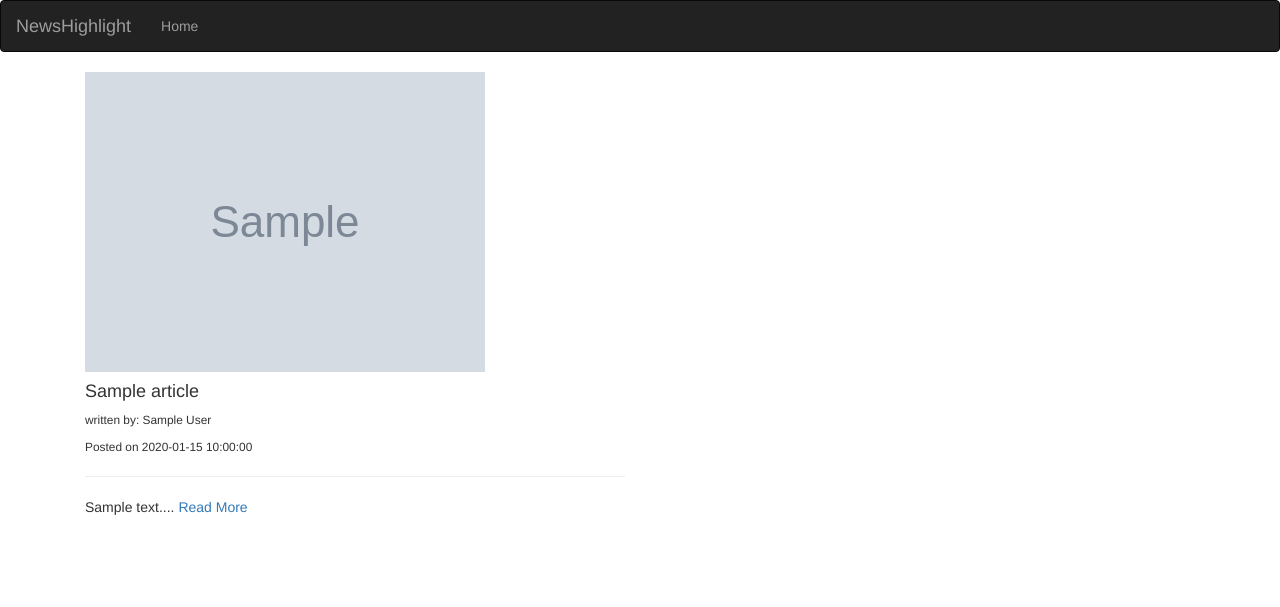
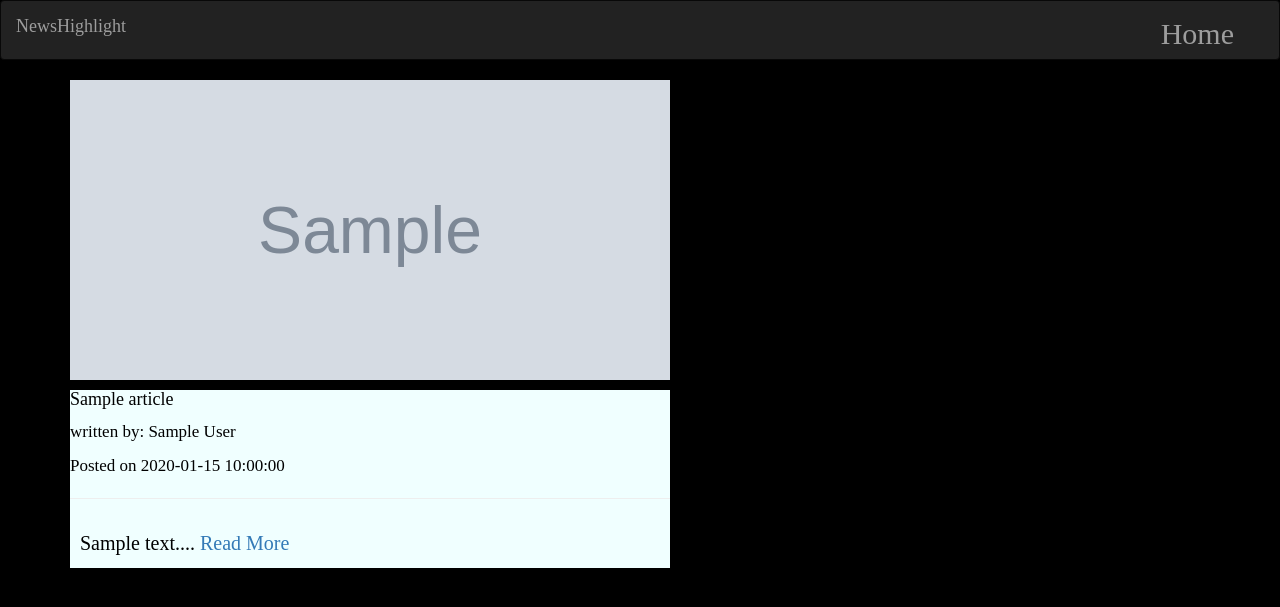
Before and after one commit to Queen-Uwitonze/Newsreview, a Flask app: template app/templates/news.html in a window 1280 px wide. Shown: the top 607 px of the page. Run offline with Flask 2, Linux system fonts and the light colour scheme; the template is opened without the code that fills it: most values are stand-ins (such as "Sample title", 1, 10 or a date in 2020); grey boxes marked "Sample" are stand-in pictures; parts of the project's set-up code (start-up, migrations or seed data) failed here and were passed over; some libraries are stand-ins or nearby versions.

Commit message:
styling images and description

```diff
--- a/app/static/index.css
+++ b/app/static/index.css
@@ -32,16 +32,12 @@
   width: 1200px;
   margin: 0 auto;
 }
-/* .words{
+.words{
   background-color: azure;
   width:600px;
   margin-left: auto;
   margin-right: auto;
-} */
-.image-wrapper{
-  float:left;
-  width: 25%;
-  padding-left: 20px;
+  font-size: 20px;
 }
 
 .header {
@@ -58,5 +54,5 @@
   text-transform: uppercase;
 }
 .description{
-  padding: 3px;
+  padding: 10px;
 }
--- a/app/templates/macros.html
+++ b/app/templates/macros.html
@@ -9,8 +9,8 @@
           {{ news_sources.id|truncate(10)}}</a>
       </li>
     </div>
-    <p>{{ news_sources.description }}</p>
-    <p>News {{ news_sources.language }} category.</p>
+    <p class="description">{{ news_sources.description }}</p>
+    <p class="language">News {{ news_sources.language }} category.</p>
     <div class="panel-heading">
       <p class="country"> {{ news_sources.country }} </p>
 
--- a/app/templates/news.html
+++ b/app/templates/news.html
@@ -1,12 +1,15 @@
 {% extends 'base.html'%}
-
+{% block styles%}
+{{ super() }}
+<link rel="stylesheet" href="{{url_for('static',filename='index.css')}}">
+{% endblock %}
 <!-- Content block -->
 {% block content %}
 {% for article in news %}
 <div class="container">
   <div class="col-md-6 articles-details">
     <a href={{article.url}} target="_blank">
-      <img src={{article.urlToImage}} alt="IMAGE LOADING..." height='300px'>
+      <img src={{article.urlToImage}} alt="IMAGE LOADING..." height='300px' width='600px'>
     </a>
     <div class="words">
       <h4 class="text-bold"> {{article.title}} </h4>
```
